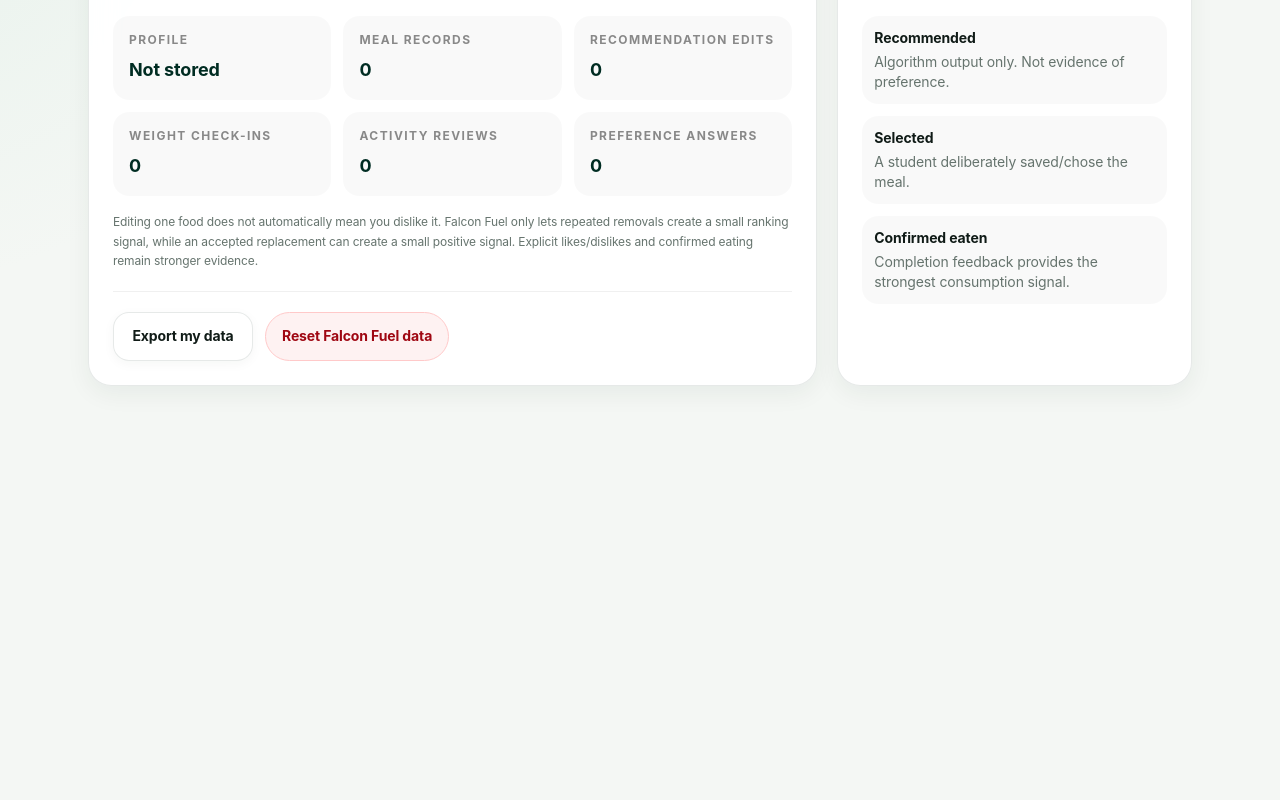
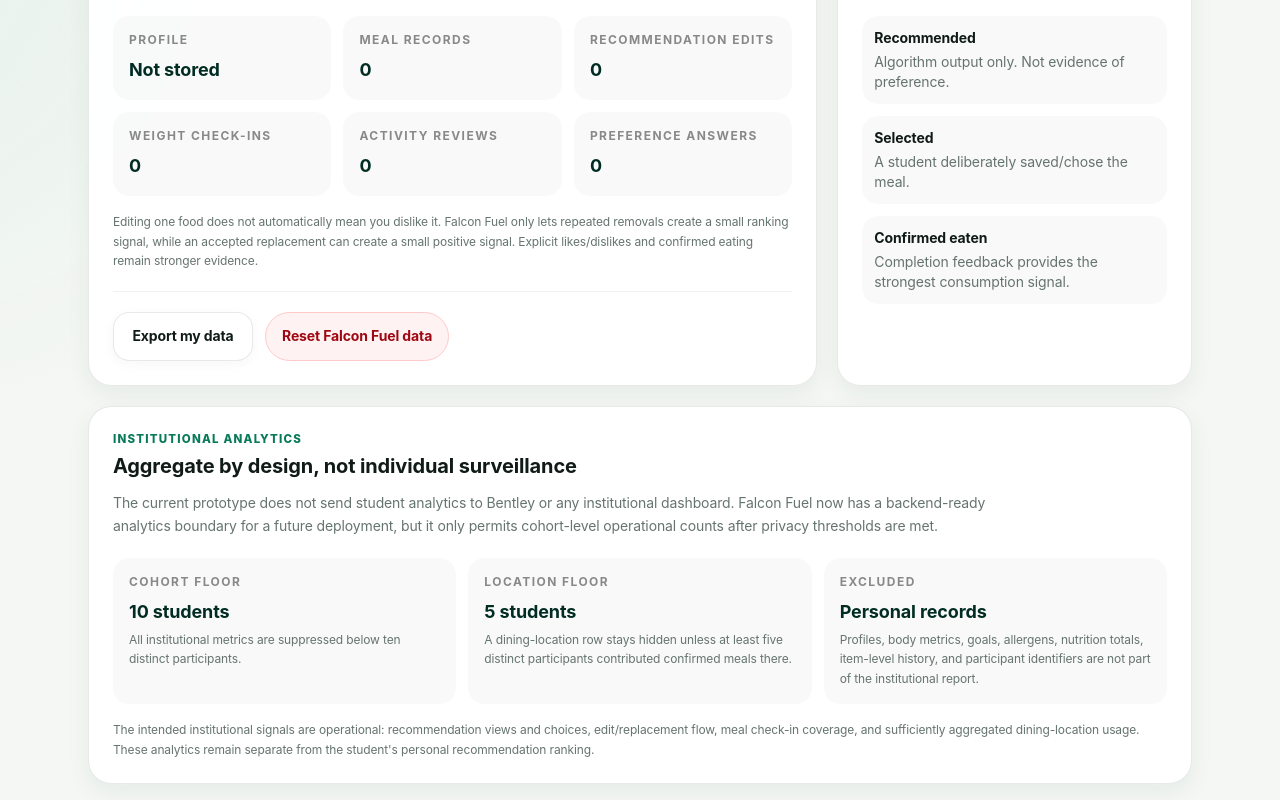
Before and after one commit to JamoV18/Bentley-Fuel, a Next.js app: page /data-privacy in a window 1280 px wide. Shown: the part 528-1328 px from the top of the page. Before the commit the page ends 962 px from the top, so only its background shows below. Built offline with nearby package versions, Linux system fonts and the light colour scheme.

Commit message:
Document institutional analytics privacy boundary

```diff
--- a/src/app/data-privacy/page.tsx
+++ b/src/app/data-privacy/page.tsx
@@ -26,6 +26,18 @@ export default function DataPrivacyPage() {
             <div className="rounded-2xl bg-black/[.025] p-3"><strong>Confirmed eaten</strong><p className="mt-1 subtle">Completion feedback provides the strongest consumption signal.</p></div>
           </div>
         </section>
+
+        <section className="surface p-5 sm:p-6 lg:col-span-12">
+          <p className="eyebrow">Institutional analytics</p>
+          <h2 className="mt-1 text-xl font-bold">Aggregate by design, not individual surveillance</h2>
+          <p className="mt-3 max-w-4xl text-sm leading-relaxed subtle">The current prototype does not send student analytics to Bentley or any institutional dashboard. Falcon Fuel now has a backend-ready analytics boundary for a future deployment, but it only permits cohort-level operational counts after privacy thresholds are met.</p>
+          <div className="mt-5 grid gap-3 sm:grid-cols-3">
+            <div className="rounded-2xl bg-black/[.025] p-4"><p className="text-xs font-bold uppercase tracking-[.12em] text-black/45">Cohort floor</p><p className="mt-2 text-lg font-bold text-emerald-950">10 students</p><p className="mt-1 text-xs leading-relaxed subtle">All institutional metrics are suppressed below ten distinct participants.</p></div>
+            <div className="rounded-2xl bg-black/[.025] p-4"><p className="text-xs font-bold uppercase tracking-[.12em] text-black/45">Location floor</p><p className="mt-2 text-lg font-bold text-emerald-950">5 students</p><p className="mt-1 text-xs leading-relaxed subtle">A dining-location row stays hidden unless at least five distinct participants contributed confirmed meals there.</p></div>
+            <div className="rounded-2xl bg-black/[.025] p-4"><p className="text-xs font-bold uppercase tracking-[.12em] text-black/45">Excluded</p><p className="mt-2 text-lg font-bold text-emerald-950">Personal records</p><p className="mt-1 text-xs leading-relaxed subtle">Profiles, body metrics, goals, allergens, nutrition totals, item-level history, and participant identifiers are not part of the institutional report.</p></div>
+          </div>
+          <p className="mt-4 text-xs leading-relaxed subtle">The intended institutional signals are operational: recommendation views and choices, edit/replacement flow, meal check-in coverage, and sufficiently aggregated dining-location usage. These analytics remain separate from the student&apos;s personal recommendation ranking.</p>
+        </section>
       </div>
     </main>
   );
```
